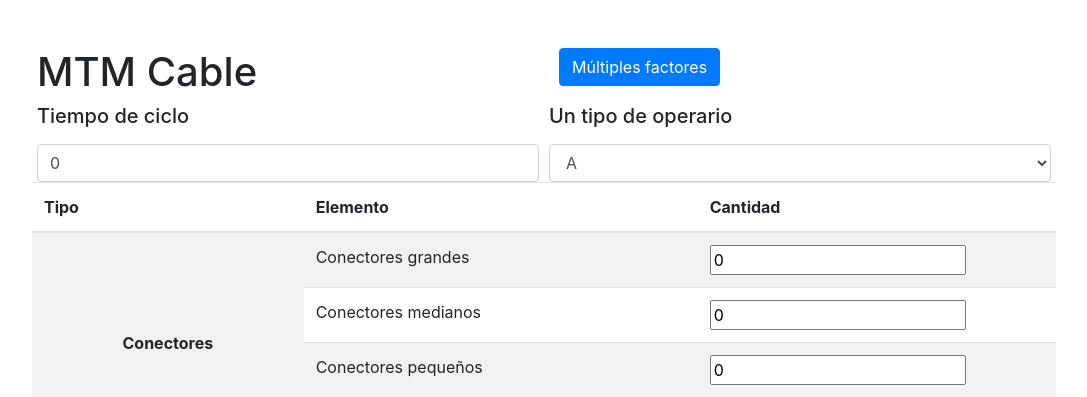
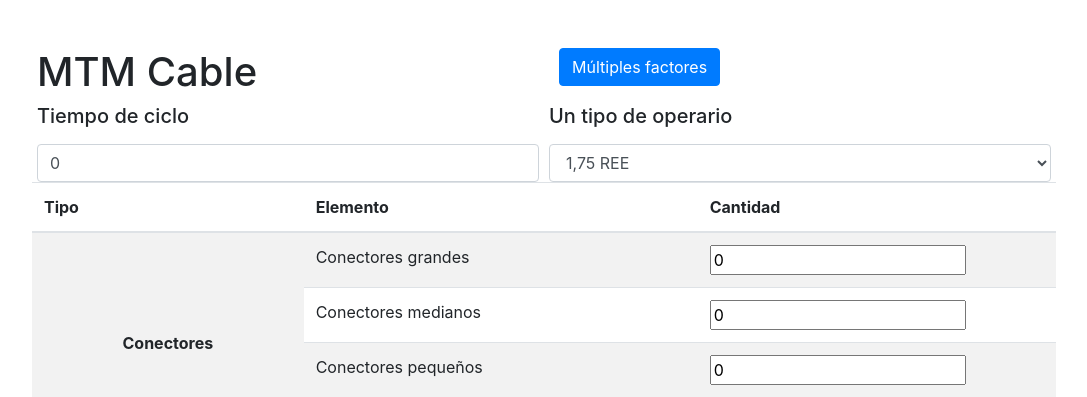
Before and after one commit to IvajAicrag/mtm-mx, a Flask app: page / in a window 1280 px wide. Shown: the top 397 px of the page, without its empty margins (96-1183 px from the left). Run offline with Flask 2, Linux system fonts and the light colour scheme; some libraries are stand-ins or nearby versions.

Commit message:
add all factors in un solo factor

```diff
--- a/templates/index.html
+++ b/templates/index.html
@@ -69,10 +69,16 @@
           <h5>Un tipo de operario</h5>
         </label>
         <select class="form-control" name="factor" id="factores">
-          <option value="1">A</option>
-          <option value="0.91">B</option>
-          <option value="0.83">C1.1</option>
-          <option value="0.77">C</option>
+          <option value="1.06">1,75 REE</option>
+          <option value="1">1,55 REE</option>
+          <option value="0.91">1,25 REE</option>
+          <option value="0.83">1,10 REE</option>
+          <option value="0.77">1 REE</option>
+          <option value="0.71">CBR 85%</option>
+          <option value="0.65">CBR 75%</option>
+          <option value="0.57">RO1</option>
+          <option value="0.47">RO2</option>
+          <option value="0.33">RO3</option>
         </select>
       </div>
       <div class="col d-none" id="multiples_factores">
```
